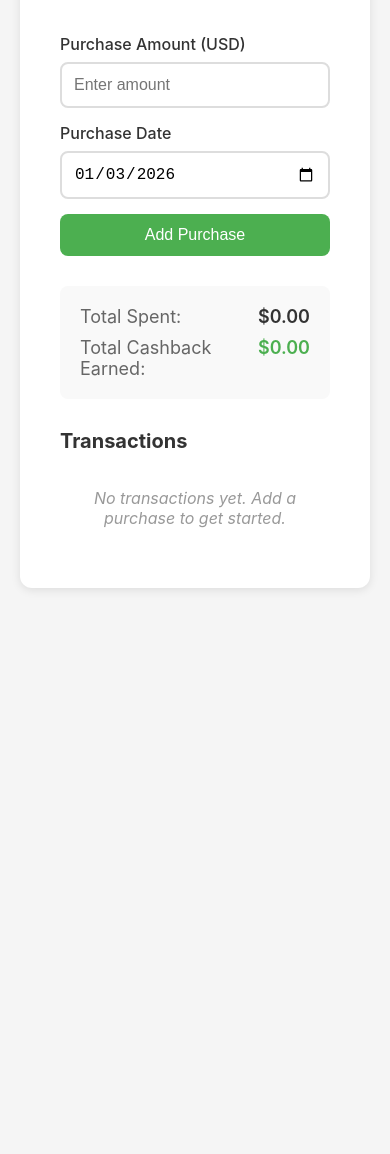
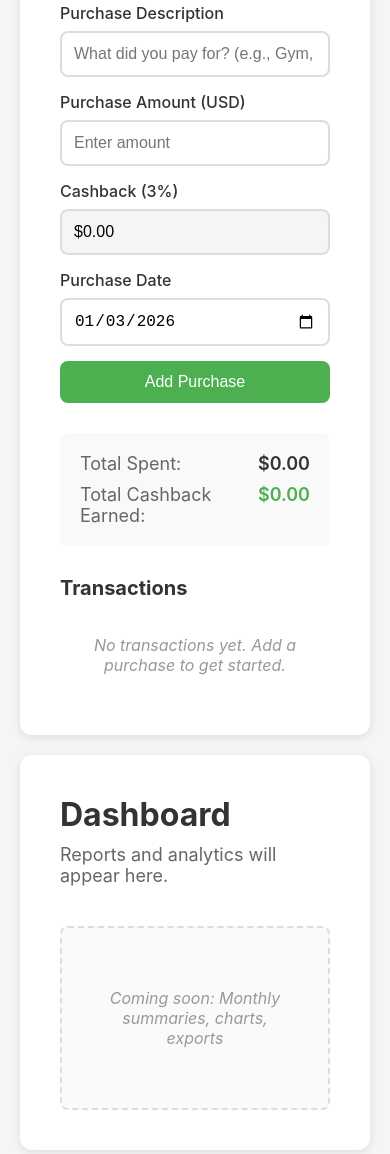
Before and after one commit to if164ever1/Finance, a plain HTML site: page index.html in a window 390 px wide. Shown: the part 206-1360 px from the top of the page. Before the commit the page ends 844 px from the top, so only its background shows below. Drawn offline with Linux system fonts and the light colour scheme.

Commit message:
main form

```diff
--- a/index.html
+++ b/index.html
@@ -7,12 +7,21 @@
     <link rel="stylesheet" href="styles.css">
 </head>
 <body>
+    <div class="layout">
+        <!-- Left column: Finance Tracker -->
         <div class="container">
             <h1>My Finance Tracker</h1>
             <h2>3% Cashback Credit Card</h2>
 
             <!-- Input section for adding purchases -->
             <div class="input-section">
+                <label for="purchaseDescription">Purchase Description</label>
+                <input
+                    type="text"
+                    id="purchaseDescription"
+                    placeholder="What did you pay for? (e.g., Gym, Gas, Groceries)"
+                    required
+                >
                 <label for="purchaseAmount">Purchase Amount (USD)</label>
                 <input
                     type="number"
@@ -20,6 +29,14 @@
                     placeholder="Enter amount"
                     step="0.01"
                     min="0"
+                    required
+                >
+                <label for="cashbackAmount">Cashback (3%)</label>
+                <input
+                    type="text"
+                    id="cashbackAmount"
+                    value="$0.00"
+                    readonly
                 >
                 <label for="purchaseDate">Purchase Date</label>
                 <input
@@ -50,6 +67,16 @@
             </div>
         </div>
 
+        <!-- Right column: Dashboard Panel -->
+        <div class="dashboard-panel">
+            <h1 class="dashboard-title">Dashboard</h1>
+            <h2 class="dashboard-subtitle">Reports and analytics will appear here.</h2>
+            <div class="dashboard-placeholder">
+                Coming soon: Monthly summaries, charts, exports
+            </div>
+        </div>
+    </div>
+
     <script src="script.js"></script>
 </body>
 </html>
--- a/script.js
+++ b/script.js
@@ -2,7 +2,9 @@
 let transactions = [];
 
 // Cache DOM elements for better performance
+const purchaseDescriptionInput = document.getElementById('purchaseDescription');
 const purchaseAmountInput = document.getElementById('purchaseAmount');
+const cashbackAmountInput = document.getElementById('cashbackAmount');
 const purchaseDateInput = document.getElementById('purchaseDate');
 const addPurchaseBtn = document.getElementById('addPurchaseBtn');
 const totalSpentElement = document.getElementById('totalSpent');
@@ -13,6 +15,20 @@ const transactionsList = document.getElementById('transactionsList');
 const today = new Date();
 const todayFormatted = today.toISOString().split('T')[0]; // Format: YYYY-MM-DD
 purchaseDateInput.value = todayFormatted;
+
+// Update cashback field live as user types the amount
+purchaseAmountInput.addEventListener('input', function() {
+    const inputValue = this.value.trim();
+    const amount = parseFloat(inputValue);
+
+    // Calculate and display cashback if amount is valid, otherwise show $0.00
+    if (inputValue !== '' && !isNaN(amount) && amount > 0) {
+        const cashback = calculateCashback(amount);
+        cashbackAmountInput.value = formatCurrency(cashback);
+    } else {
+        cashbackAmountInput.value = '$0.00';
+    }
+});
 
 // Calculate cashback at 3% rate
 function calculateCashback(amount) {
@@ -66,28 +82,38 @@ function renderTransactions() {
         const detailsDiv = document.createElement('div');
         detailsDiv.className = 'transaction-details';
 
+        // Display description first
+        const descriptionSpan = document.createElement('span');
+        descriptionSpan.className = 'transaction-description';
+        descriptionSpan.textContent = transaction.description;
+
+        // Add arrow separator
+        const arrow1 = document.createTextNode(' — ');
+
         const amountSpan = document.createElement('span');
         amountSpan.className = 'transaction-amount';
         amountSpan.textContent = formatCurrency(transaction.amount);
 
         // Add arrow separator
-        const arrow1 = document.createTextNode(' → ');
+        const arrow2 = document.createTextNode(' → ');
 
         const cashbackSpan = document.createElement('span');
         cashbackSpan.className = 'transaction-cashback';
         cashbackSpan.textContent = 'Cashback: ' + formatCurrency(transaction.cashback);
 
         // Add arrow separator
-        const arrow2 = document.createTextNode(' → ');
+        const arrow3 = document.createTextNode(' → ');
 
         const dateSpan = document.createElement('span');
         dateSpan.className = 'transaction-date';
         dateSpan.textContent = 'Date: ' + transaction.date;
 
+        detailsDiv.appendChild(descriptionSpan);
+        detailsDiv.appendChild(arrow1);
         detailsDiv.appendChild(amountSpan);
-        detailsDiv.appendChild(arrow1);
+        detailsDiv.appendChild(arrow2);
         detailsDiv.appendChild(cashbackSpan);
-        detailsDiv.appendChild(arrow2);
+        detailsDiv.appendChild(arrow3);
         detailsDiv.appendChild(dateSpan);
 
         listItem.appendChild(detailsDiv);
@@ -97,11 +123,18 @@ function renderTransactions() {
 
 // Add a new purchase transaction
 function addPurchase() {
-    // Get and parse the input value
+    // Get and validate description
+    const description = purchaseDescriptionInput.value.trim();
+    if (description === '') {
+        alert('Please enter a purchase description.');
+        return;
+    }
+
+    // Get and parse the amount input value
     const inputValue = purchaseAmountInput.value.trim();
     const amount = parseFloat(inputValue);
 
-    // Validate input: check if empty, not a number, or negative
+    // Validate amount: check if empty, not a number, or negative
     if (inputValue === '' || isNaN(amount) || amount <= 0) {
         alert('Please enter a valid positive amount.');
         return;
@@ -114,11 +147,12 @@ function addPurchase() {
         return;
     }
 
-    // Calculate cashback for this purchase
+    // Calculate cashback for this purchase (already calculated in the field, but recalculate to ensure accuracy)
     const cashback = calculateCashback(amount);
 
-    // Create transaction object with amount, cashback, and date
+    // Create transaction object with description, amount, cashback, and date
     const transaction = {
+        description: description,
         amount: amount,
         cashback: cashback,
         date: date // Store date in YYYY-MM-DD format
@@ -126,8 +160,10 @@ function addPurchase() {
 
     transactions.push(transaction);
 
-    // Clear the amount input field (keep date as default for next entry)
+    // Clear the input fields (description and amount, reset cashback to $0.00, keep date as default for next entry)
+    purchaseDescriptionInput.value = '';
     purchaseAmountInput.value = '';
+    cashbackAmountInput.value = '$0.00';
 
     // Update the UI
     updateStats();
@@ -137,7 +173,13 @@ function addPurchase() {
 // Event listener for the Add Purchase button
 addPurchaseBtn.addEventListener('click', addPurchase);
 
-// Allow adding purchase with Enter key
+// Allow adding purchase with Enter key from description or amount field
+purchaseDescriptionInput.addEventListener('keypress', function(event) {
+    if (event.key === 'Enter') {
+        addPurchase();
+    }
+});
+
 purchaseAmountInput.addEventListener('keypress', function(event) {
     if (event.key === 'Enter') {
         addPurchase();
--- a/styles.css
+++ b/styles.css
@@ -7,20 +7,80 @@
 body {
     font-family: -apple-system, BlinkMacSystemFont, 'Segoe UI', Roboto, Oxygen, Ubuntu, Cantarell, sans-serif;
     background-color: #f5f5f5;
-    padding: 20px;
+    padding: 40px;
     min-height: 100vh;
-    display: flex;
-    justify-content: center;
-    align-items: center;
 }
 
+/* Two-column layout wrapper */
+.layout {
+    display: grid;
+    grid-template-columns: 600px 1fr;
+    gap: 32px;
+    max-width: 100%;
+}
+
+/* Left column: Finance Tracker */
 .container {
     background-color: white;
     border-radius: 12px;
     box-shadow: 0 2px 10px rgba(0, 0, 0, 0.1);
     padding: 40px;
-    max-width: 600px;
     width: 100%;
+    height: fit-content;
+}
+
+/* Right column: Dashboard Panel */
+.dashboard-panel {
+    background-color: white;
+    border-radius: 12px;
+    box-shadow: 0 2px 10px rgba(0, 0, 0, 0.1);
+    padding: 40px;
+    min-height: 100%;
+}
+
+.dashboard-title {
+    text-align: left;
+    color: #333;
+    margin-bottom: 10px;
+    font-size: 32px;
+}
+
+.dashboard-subtitle {
+    text-align: left;
+    color: #666;
+    font-size: 18px;
+    font-weight: 400;
+    margin-bottom: 40px;
+}
+
+.dashboard-placeholder {
+    border: 2px dashed #ddd;
+    border-radius: 8px;
+    padding: 60px 40px;
+    text-align: center;
+    color: #999;
+    font-style: italic;
+    background-color: #fafafa;
+}
+
+/* Responsive: stack vertically on smaller screens */
+@media (max-width: 900px) {
+    body {
+        padding: 20px;
+    }
+
+    .layout {
+        grid-template-columns: 1fr;
+        gap: 20px;
+    }
+
+    .container {
+        width: 100%;
+    }
+
+    .dashboard-panel {
+        width: 100%;
+    }
 }
 
 h1 {
@@ -62,6 +122,11 @@ input {
 input:focus {
     outline: none;
     border-color: #4CAF50;
+}
+
+input[readonly] {
+    background-color: #f5f5f5;
+    cursor: not-allowed;
 }
 
 button {
@@ -148,6 +213,11 @@ button:active {
     flex-wrap: wrap;
 }
 
+.transaction-description {
+    font-weight: 500;
+    color: #333;
+}
+
 .transaction-amount {
     font-weight: 500;
     color: #333;
```
Lines whose indentation alone changed are shown as unchanged.
